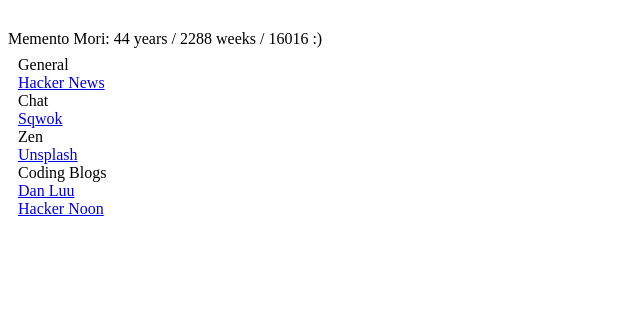
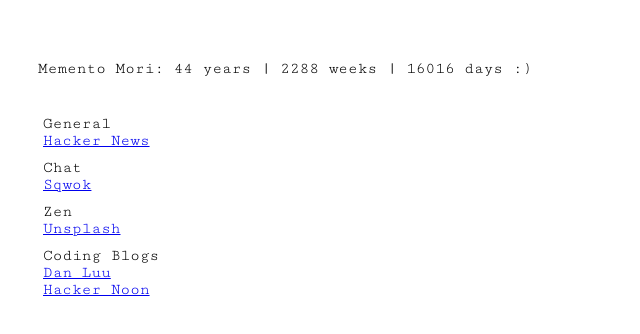
Before and after one commit to miller-gavin/memento, a React (Vite) app: page / in a window 1280 px wide. Shown: the top 334 px of the page, without its empty margins (0-640 px from the left). Built offline with nearby package versions, Linux system fonts and the light colour scheme; no server answers.

Commit message:
feat: styling improvements for data islands

```diff
--- a/index.html
+++ b/index.html
@@ -1,6 +1,12 @@
 <!DOCTYPE html>
 <html lang="en">
   <head>
+    <link rel="preconnect" href="https://fonts.googleapis.com" />
+    <link rel="preconnect" href="https://fonts.gstatic.com" crossorigin />
+    <link
+      href="https://fonts.googleapis.com/css2?family=Cutive+Mono&display=swap"
+      rel="stylesheet"
+    />
     <meta charset="UTF-8" />
     <meta name="viewport" content="width=device-width, initial-scale=1.0" />
     <title>Memento</title>
--- a/src/links-list.tsx
+++ b/src/links-list.tsx
@@ -2,16 +2,21 @@
 import styled from "styled-components";
 
 const StyledLinksList = styled.ul`
+  background: rgba(255, 255, 255, 0.2);
+  margin: 20px;
+  border-radius: 10px;
   position: absolute;
-  top: 30px;
+  top: 80px;
   display: flex;
   flex-direction: column;
   padding: 10px;
-  width: 30%;
+  width: fit-content;
   z-index: 1;
 `;
 
 const StyledLink = styled.li`
+  font-family: "Cutive Mono", monospace;
+  padding: 5px;
   display: flex;
   flex-direction: column;
   justify-content: space-between;
@@ -22,14 +27,6 @@
   title: string;
   url: string;
 }
-
-// function Link(props: Link): JSX.Element {
-//   return (
-//     <StyledLink>
-//       <a href={props.url}>{props.title}</a>
-//     </StyledLink>
-//   );
-// }
 
 const sections = {
   general: "General",
--- a/src/memento-mori-counter.tsx
+++ b/src/memento-mori-counter.tsx
@@ -1,12 +1,16 @@
 import * as React from "react";
 import styled from "styled-components";
 
-
 const StyledMementoMoriCounter = styled.div`
+  font-family: "Cutive Mono", monospace;
+  background: rgba(255, 255, 255, 0.2);
+  padding: 10px;
+  margin: 20px;
+  border-radius: 10px;
   display: flex;
   position: absolute;
   top: 30px;
-`
+`;
 
 // this calculation is based on the average lifespan of a Scottish guy is ~ 78 years.
 export function MementoMoriCounter(props: { birthday: string }) {
@@ -24,7 +28,7 @@
 
   return (
     <StyledMementoMoriCounter>
-      {`Memento Mori: ${yearsLeft} years / ${weeksLeft} weeks / ${daysLeft} :)`}
+      {`Memento Mori: ${yearsLeft} years | ${weeksLeft} weeks | ${daysLeft} days :)`}
     </StyledMementoMoriCounter>
   );
 }
```
Also changed, not shown: src/main.tsx (+6 -6 lines).
